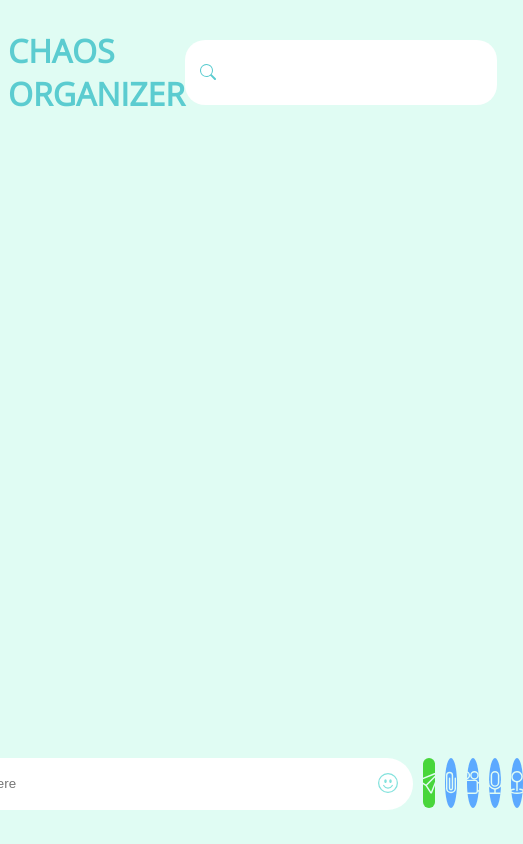
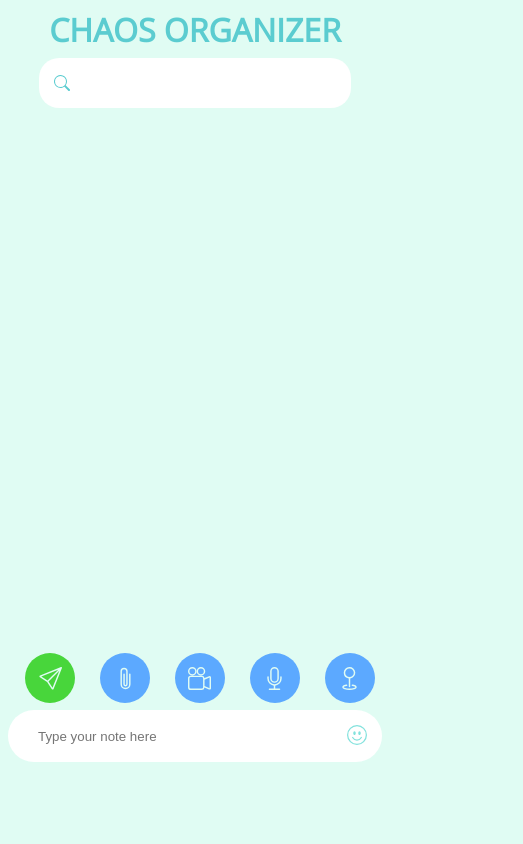
Before and after one commit to Votchitsev/ChaosOrganizer, a website built with webpack: page src/index.html in a window 390 px wide. Shown: the whole page, 523 px wide, since content can reach past the window. Built offline with nearby package versions, Linux system fonts and the light colour scheme.

Commit message:
template for mobile

```diff
--- a/src/css/style.css
+++ b/src/css/style.css
@@ -22,6 +22,7 @@ header {
   flex-direction: column;
   height: 70vh;
   width: 50%;
+  min-width: 600px;
   margin-left: auto;
   margin-right: auto;
 
@@ -60,6 +61,7 @@ header {
 .input-container {
   position: relative;
   display: flex;
+  max-width: 50vw;
 }
 
 #emoji-btn {
@@ -132,6 +134,10 @@ header {
 .stop {
   background-color: #FFA071;
   background-image: url(../svg/stop.svg);
+}
+
+.btns-container {
+  display: flex;
 }
 
 .file-upload:hover {
@@ -355,6 +361,91 @@ img {
   top: 100px;
   right: 100px;
   border-radius: 10%;
+  max-height: 70vh;
+}
+
+@media screen and (max-width: 479px) {
+  header {
+    flex-direction: column;
+    align-items: center;
+    width: 100%;
+  }
+
+  .app-title {
+    margin-bottom: 2%;
+    margin-top: 0;
+  }
+
+  .search-form > input {
+    height: 50px;
+  }
+
+  .search-form {
+    margin-bottom: 10px;
+  }
+
+  .posts-container {
+    width: 98%;
+    height: 64vh;
+    min-width: 0;
+  }
+
+  .post {
+    width: 90%;
+  }
+
+  .video-file {
+    width: 100%;
+  }
+
+  .file-preview-container {
+    width: 100%;
+  }
+
+  audio {
+    width: 100%;
+  }
+
+  img {
+    width: 30%;
+  }
+
+  .post-form {
+    flex-direction: column;
+    margin-top: 50px;
+  }
+
+  .btns-container {
+    position: absolute;
+    bottom: 110%;
+    width: 100%;
+    display: flex;
+    justify-content: space-around;
+  }
+
+  #text-input {
+    width: 100%;
+  }
+
+  .emoji-list {
+    top: -480%;
+    width: 50%;
+    left: 35%;
+  }
+
+  .stream-video {
+    top: 8%;
+    right: 5%;
+    width: 60%;
+  }
+
+  .file-preview-container > video {
+    width: 50%;
+  }
+
+  .input-container {
+    max-width: 100%;
+  }
 }
 
 @font-face {
--- a/src/index.html
+++ b/src/index.html
@@ -39,11 +39,13 @@
       </ul>
     </div>
     <input type="file" id="file-input" accept="image/*, video/*, audio/*" hidden multiple>
-    <input class="submit" type="submit" value=""></input>
-    <button class="file-upload file" type="button"></button>
-    <button class="file-upload video" type="button"></button>
-    <button class="file-upload audio" type="button"></button>
-    <button class="file-upload geo" type="button"></button>
+    <div class="btns-container">
+      <input class="submit" type="submit" value=""></input>
+      <button class="file-upload file" type="button"></button>
+      <button class="file-upload video" type="button"></button>
+      <button class="file-upload audio" type="button"></button>
+      <button class="file-upload geo" type="button"></button>
+    </div>
   </form>
   <div id="drop-zone">Drop file here for upload</div>
   <div class="context-menu hidden">Загрузить</div>
```
